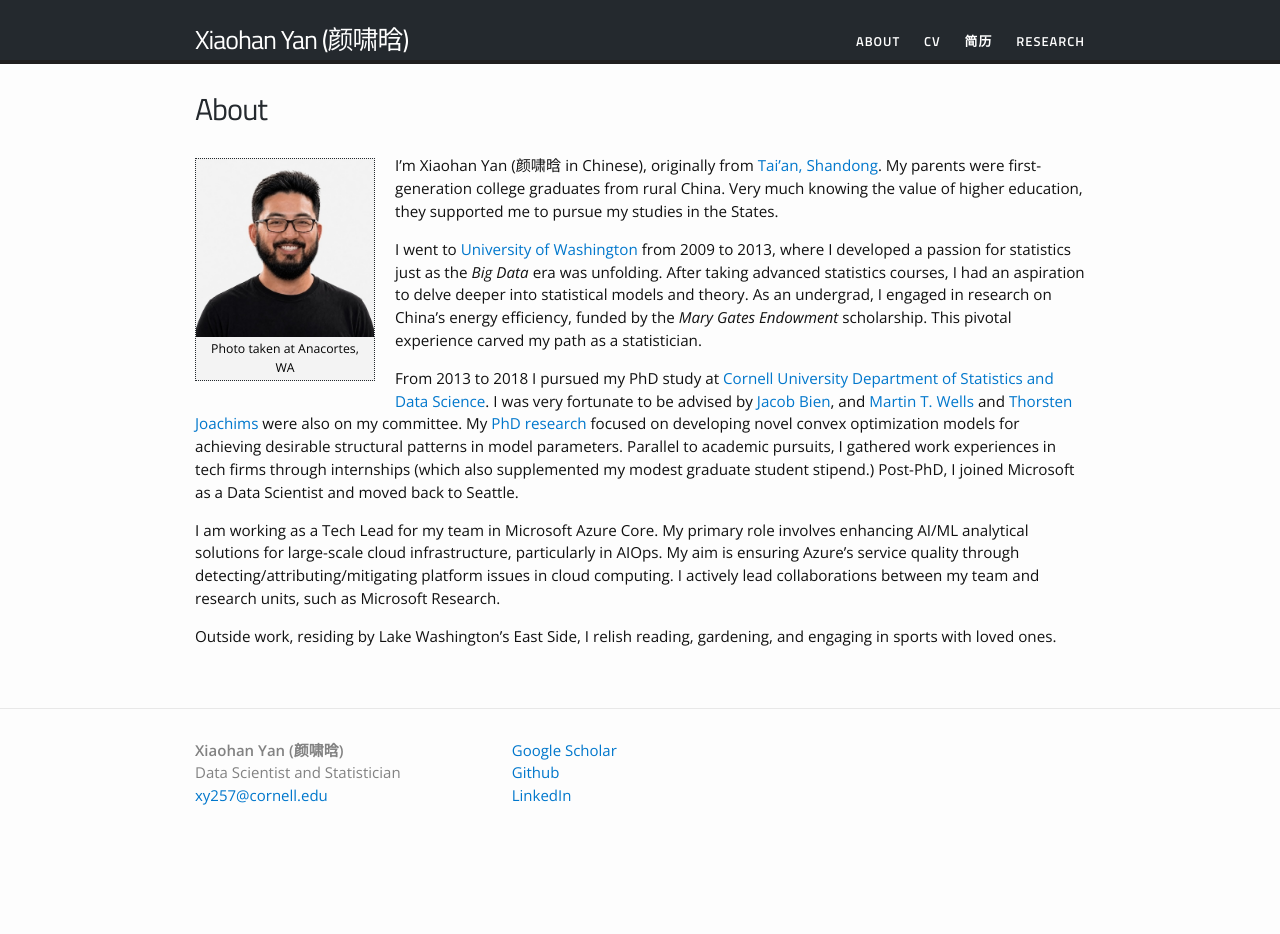
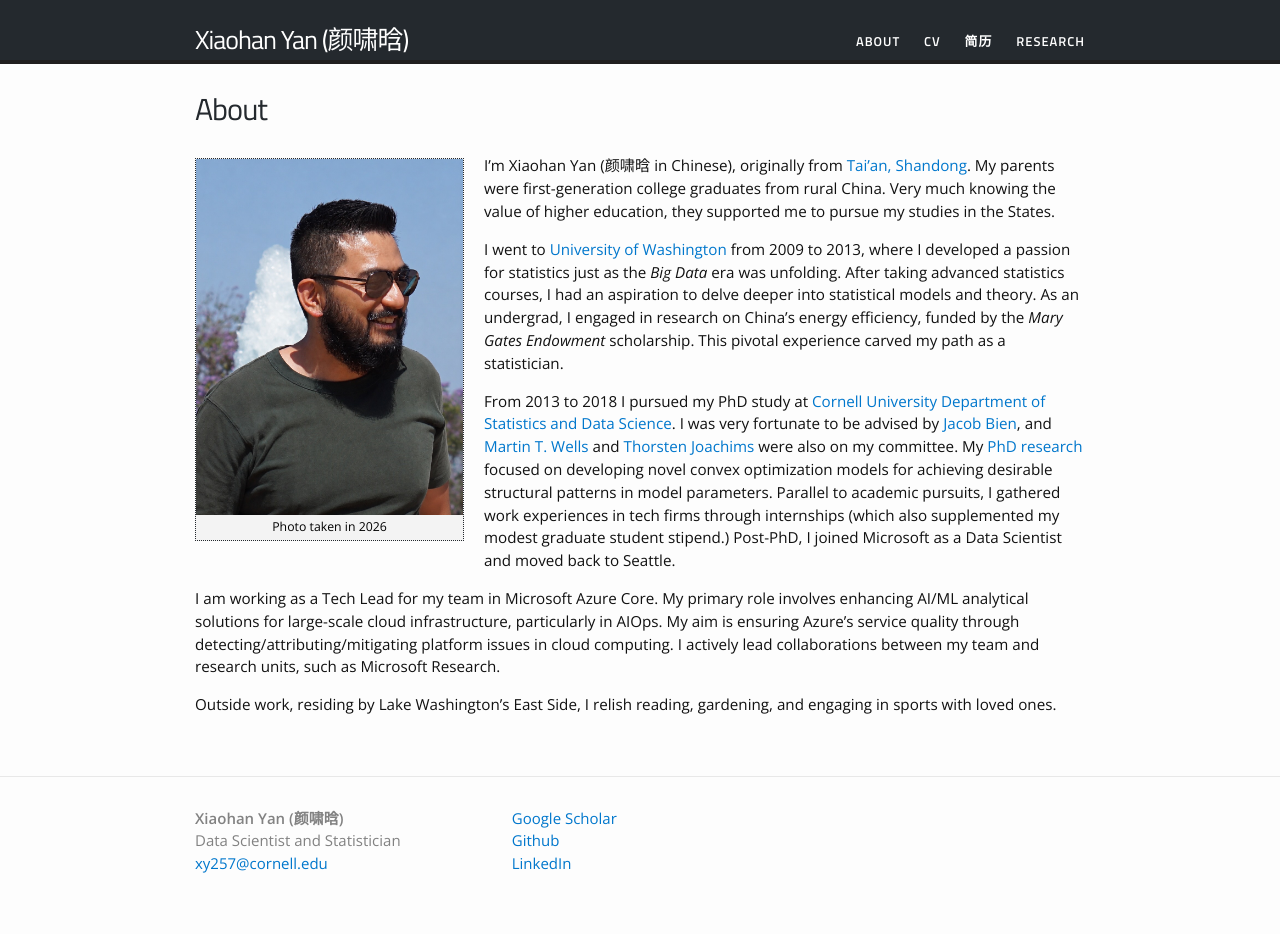
Before and after one commit to yanxht/yanxht.github.io, a Jekyll site: the page built from about.md, in a window 1280 px wide. Built offline with Jekyll 4.4.1, drawn with Linux system fonts in a browser that asks for light colours; before the commit the page ends 900 px from its top, so only the background shows below that.

Commit message:
Update photo

```diff
--- a/about.md
+++ b/about.md
@@ -7,7 +7,7 @@ permalink: /about/
 <!---{% include image_caption.html url="/images/portrait_2013.jpeg" caption="Me starting PhD in 2013" width_perc=20 align="right" %}--->
 <!---{% include image_caption.html url="/images/portrait_2015.jpg" caption="Photo taken during PhD at Cornell" width_perc=30 align="right" %}--->
 <!---{% include image_caption.html url="/images/portrait_2022.jpg" caption="Photo taken in 2022" width_perc=30 align="left" %}--->
-{% include image_caption.html url="/images/portrait_2026.jpeg" caption="Photo taken at Anacortes, WA" width_perc=20 align="left" %}
+{% include image_caption.html url="/images/portrait_2026.jpeg" caption="Photo taken in 2026" width_perc=30 align="left" %}
 
 I'm Xiaohan Yan (颜啸晗 in Chinese), originally from [Tai'an, Shandong](https://en.wikipedia.org/wiki/Tai%27an). My parents were first-generation college graduates from rural China. Very much knowing the value of higher education, they supported me to pursue my studies in the States.
 
```
Also changed, not shown: images/portrait_2026.jpeg.
